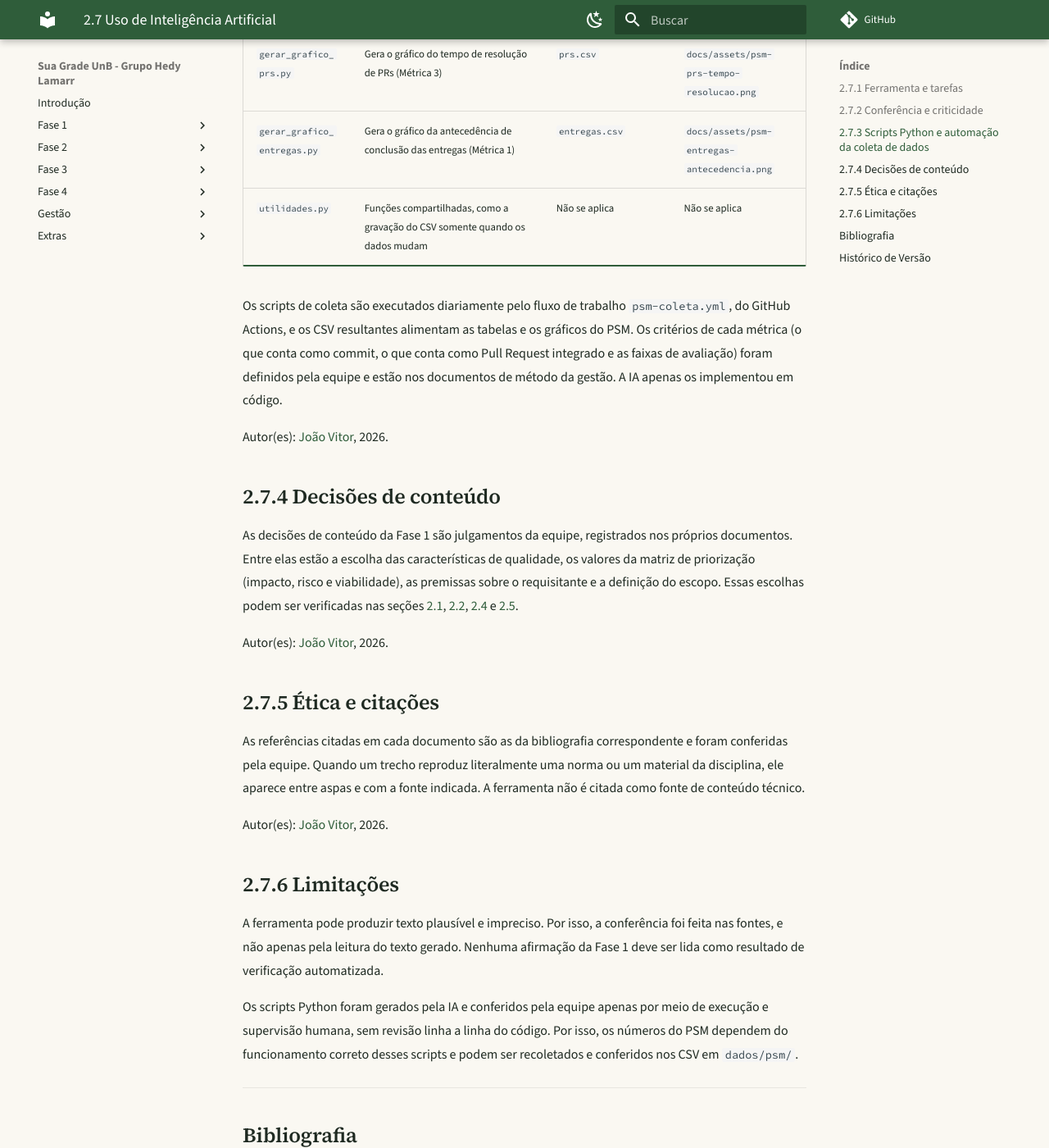
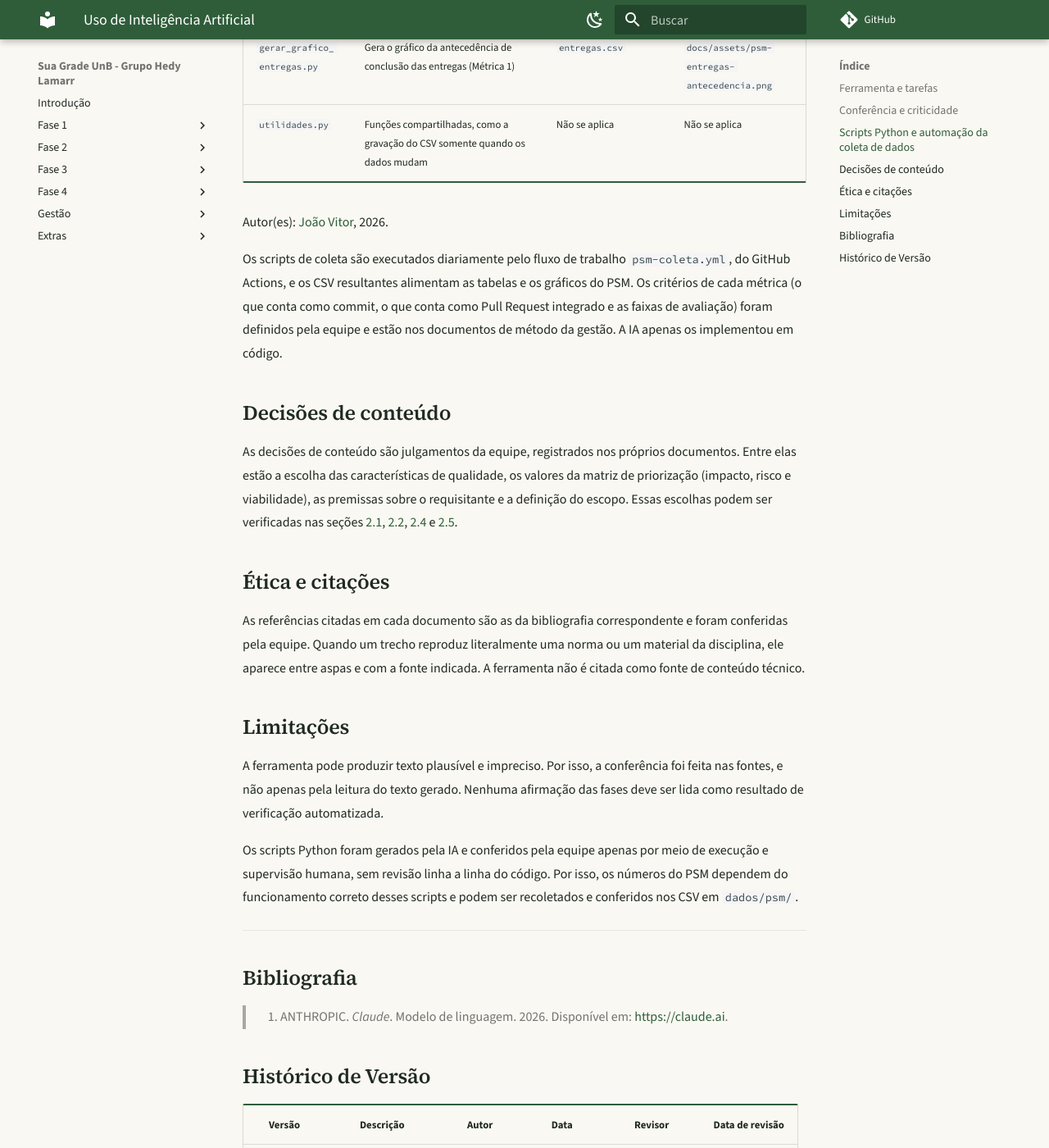
Before and after one commit to FCTE-Qualidade-de-Software-1/2026-2_T02_HEDY_LAMAR, an MkDocs documentation site: the page built from docs/uso-de-ia/uso-da-ia.md, in a window 1280 px wide and 1400 px high, scrolled down 1913 px. Shown: the whole window at 82% size. Built offline with MkDocs 1.6.1 and Material for MkDocs 9.7.7, drawn with Linux system fonts in a browser that asks for light colours; comment, search, counter and statistics services are not loaded; some of the changed text lies outside the part shown.

Commit message:
docs: correção no documento

```diff
--- a/docs/uso-de-ia/uso-da-ia.md
+++ b/docs/uso-de-ia/uso-da-ia.md
@@ -1,12 +1,12 @@
-# 2.7 Uso de Inteligência Artificial
+# Uso de Inteligência Artificial
 
-Esta página declara o uso de ferramentas de inteligência artificial na elaboração dos documentos da Fase 1 e na criação dos scripts Python que automatizam a coleta de dados do PSM. Ela informa qual ferramenta foi usada, em quais tarefas, como os resultados foram conferidos pela equipe e quais decisões permaneceram sob responsabilidade humana.
+Esta página declara o uso de ferramentas de inteligência artificial na elaboração dos documentos e na criação dos scripts Python que automatizam a coleta de dados do PSM. Ela informa qual ferramenta foi usada, em quais tarefas, como os resultados foram conferidos pela equipe e quais decisões permaneceram sob responsabilidade humana.
 
-## 2.7.1 Ferramenta e tarefas
+## Ferramenta e tarefas
 
 A ferramenta utilizada foi o Claude, IA da Anthropic. Ela foi usada como apoio em três tarefas, descritas na Tabela 1.
 
-<font size="3"><p style="text-align: left">Tabela 1: Tarefas com apoio de IA na Fase 1</p></font>
+<font size="3"><p style="text-align: left">Tabela 1: Tarefas com apoio de IA na fases</p></font>
 
 | Tarefa | Como foi usada | Como foi conferida pela equipe |
 | :--- | :--- | :--- |
@@ -16,17 +16,15 @@ A ferramenta utilizada foi o Claude, IA da Anthropic. Ela foi usada como apoio e
 
 Autor(es):  [João Vitor](https://github.com/Jauzimm), 2026.
 
-## 2.7.2 Conferência e criticidade
+## Conferência e criticidade
 
 Todo trecho produzido com apoio da ferramenta foi lido e, quando necessário, reescrito pela equipe. As afirmações técnicas foram checadas contra as fontes citadas nos documentos: as normas da série ISO/IEC 25000 (ISO/IEC 25010, 25021 e a própria 25000), os materiais da disciplina e a página do IPEA sobre o ODS 4.
 
 Em alguns momentos, a ferramenta gero sugestões que a equipe corrigiu antes de aceitá-las, seja por imprecisão, seja por não se ajustar ao contexto do Sua Grade UnB. Por isso, a ferramenta foi tratada como fonte de rascunhos e de sugestões, e não como fonte de conteúdo técnico.
 
-Autor(es):  [João Vitor](https://github.com/Jauzimm), 2026.
+## Scripts Python e automação da coleta de dados
 
-## 2.7.3 Scripts Python e automação da coleta de dados
-
-Os scripts Python do repositório foram escritos integralmente pela IA (Claude). A equipe não escreveu o código desses scripts: ela definiu o que cada um deveria fazer, pediu a implementação à ferramenta e fez a supervisão humana, que consistiu em executar os scripts e verificar se funcionavam e se os resultados faziam sentido.
+Os scripts Python do repositório foram escritos integralmente pela IA. A equipe não escreveu o código desses scripts: ela definiu o que cada um deveria fazer, pediu a implementação à ferramenta e fez a supervisão humana, que consistiu em executar os scripts e verificar se funcionavam e se os resultados faziam sentido.
 
 Muitos desses scripts geram arquivos CSV, que permitem automatizar as tabelas e a coleta de dados do PSM. A Tabela 2 lista os scripts, suas entradas e saídas.
 
@@ -41,25 +39,22 @@ Muitos desses scripts geram arquivos CSV, que permitem automatizar as tabelas e
 | `gerar_grafico_entregas.py` | Gera o gráfico da antecedência de conclusão das entregas (Métrica 1) | `entregas.csv` | `docs/assets/psm-entregas-antecedencia.png` |
 | `utilidades.py` | Funções compartilhadas, como a gravação do CSV somente quando os dados mudam | Não se aplica | Não se aplica |
 
+Autor(es):  [João Vitor](https://github.com/Jauzimm), 2026.
+
 Os scripts de coleta são executados diariamente pelo fluxo de trabalho `psm-coleta.yml`, do GitHub Actions, e os CSV resultantes alimentam as tabelas e os gráficos do PSM. Os critérios de cada métrica (o que conta como commit, o que conta como Pull Request integrado e as faixas de avaliação) foram definidos pela equipe e estão nos documentos de método da gestão. A IA apenas os implementou em código.
 
-Autor(es):  [João Vitor](https://github.com/Jauzimm), 2026.
+## Decisões de conteúdo
 
-## 2.7.4 Decisões de conteúdo
+As decisões de conteúdo são julgamentos da equipe, registrados nos próprios documentos. Entre elas estão a escolha das características de qualidade, os valores da matriz de priorização (impacto, risco e viabilidade), as premissas sobre o requisitante e a definição do escopo. Essas escolhas podem ser verificadas nas seções [2.1](proposito.md), [2.2](requisitantes.md), [2.4](justificativas.md) e [2.5](modelo.md).
 
-As decisões de conteúdo da Fase 1 são julgamentos da equipe, registrados nos próprios documentos. Entre elas estão a escolha das características de qualidade, os valores da matriz de priorização (impacto, risco e viabilidade), as premissas sobre o requisitante e a definição do escopo. Essas escolhas podem ser verificadas nas seções [2.1](proposito.md), [2.2](requisitantes.md), [2.4](justificativas.md) e [2.5](modelo.md).
-
-Autor(es):  [João Vitor](https://github.com/Jauzimm), 2026.
-
-## 2.7.5 Ética e citações
+## Ética e citações
 
 As referências citadas em cada documento são as da bibliografia correspondente e foram conferidas pela equipe. Quando um trecho reproduz literalmente uma norma ou um material da disciplina, ele aparece entre aspas e com a fonte indicada. A ferramenta não é citada como fonte de conteúdo técnico.
 
-Autor(es):  [João Vitor](https://github.com/Jauzimm), 2026.
 
-## 2.7.6 Limitações
+## Limitações
 
-A ferramenta pode produzir texto plausível e impreciso. Por isso, a conferência foi feita nas fontes, e não apenas pela leitura do texto gerado. Nenhuma afirmação da Fase 1 deve ser lida como resultado de verificação automatizada.
+A ferramenta pode produzir texto plausível e impreciso. Por isso, a conferência foi feita nas fontes, e não apenas pela leitura do texto gerado. Nenhuma afirmação das fases deve ser lida como resultado de verificação automatizada.
 
 Os scripts Python foram gerados pela IA e conferidos pela equipe apenas por meio de execução e supervisão humana, sem revisão linha a linha do código. Por isso, os números do PSM dependem do funcionamento correto desses scripts e podem ser recoletados e conferidos nos CSV em `dados/psm/`.
 
```
Also changed, not shown: other parts of docs/uso-de-ia/uso-da-ia.md (+1 -0 lines).
